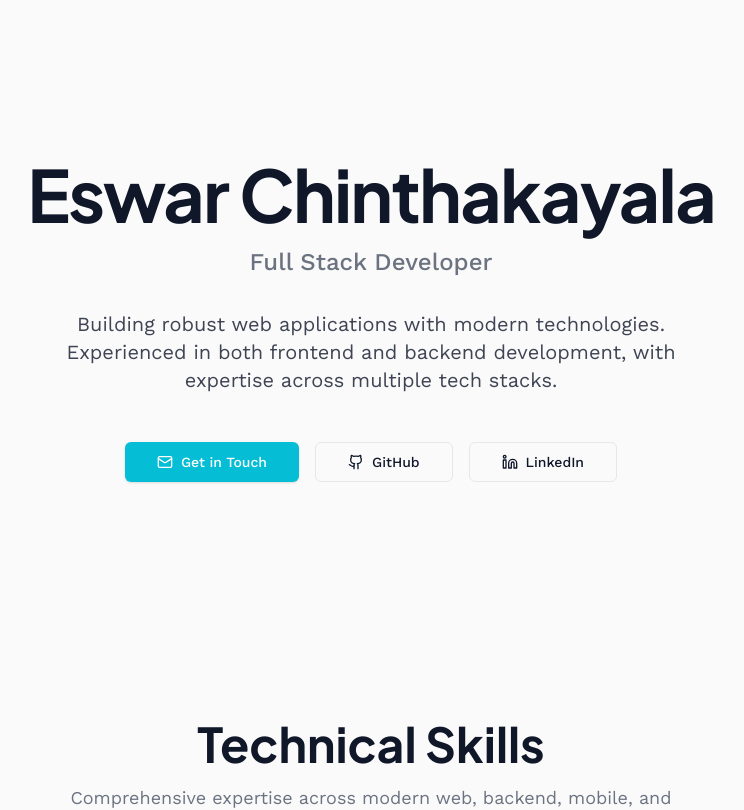
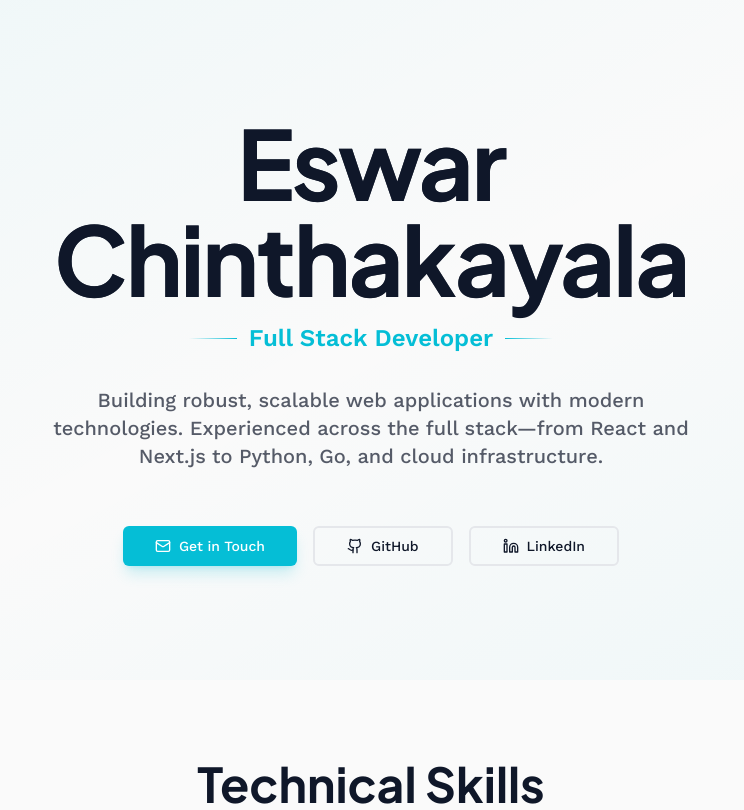
Before and after one commit to Eswar-space/sg-800045c9-3163-4455-8b6b-9dd248f2b8f6-1775826113, a Next.js app: page / in a window 1280 px wide. Shown: the top 810 px of the page, without its empty margins (269-1013 px from the left). Built offline with nearby package versions, Linux system fonts and the light colour scheme.

Commit message:
feat(portfolio): enhance hero section and add smooth scroll

```diff
--- a/src/components/Hero.tsx
+++ b/src/components/Hero.tsx
@@ -2,34 +2,65 @@ import { Github, Linkedin, Mail } from "lucide-react";
 import { Button } from "@/components/ui/button";
 
 export function Hero() {
+  const scrollToContact = () => {
+    document.getElementById("contact")?.scrollIntoView({ behavior: "smooth" });
+  };
+
   return (
-    <section className="min-h-[80vh] flex items-center justify-center px-4 py-20">
-      <div className="max-w-4xl mx-auto text-center space-y-8">
+    <section className="relative min-h-[85vh] flex items-center justify-center px-4 py-20 overflow-hidden">
+      {/* Gradient Background Accent */}
+      <div className="absolute inset-0 bg-gradient-to-br from-primary/5 via-transparent to-accent/5 pointer-events-none" />
+
+      <div className="relative max-w-4xl mx-auto text-center space-y-8 animate-in fade-in slide-in-from-bottom-4 duration-1000">
         <div className="space-y-4">
-          <h1 className="font-heading text-5xl md:text-7xl font-bold tracking-tight">
+          <div className="inline-block">
+            <h1 className="font-heading text-5xl md:text-7xl lg:text-8xl font-bold tracking-tight bg-gradient-to-br from-foreground to-foreground/70 bg-clip-text">
               Eswar Chinthakayala
             </h1>
-          <p className="text-xl md:text-2xl text-muted-foreground font-medium">
+          </div>
+          <div className="flex items-center justify-center gap-3">
+            <div className="h-px w-12 bg-gradient-to-r from-transparent to-primary" />
+            <p className="text-xl md:text-2xl text-primary font-semibold">
               Full Stack Developer
             </p>
+            <div className="h-px w-12 bg-gradient-to-l from-transparent to-primary" />
+          </div>
         </div>
 
-        <p className="text-lg md:text-xl text-foreground/80 max-w-2xl mx-auto leading-relaxed">
-          Building robust web applications with modern technologies. Experienced in both frontend and backend development, with expertise across multiple tech stacks.
+        <p className="text-lg md:text-xl text-foreground/70 max-w-2xl mx-auto leading-relaxed font-medium">
+          Building robust, scalable web applications with modern technologies. Experienced across the full stack—from React and Next.js to Python, Go, and cloud infrastructure.
         </p>
 
-        <div className="flex items-center justify-center gap-4 pt-4">
-          <Button size="lg" className="gap-2">
+        <div className="flex flex-wrap items-center justify-center gap-4 pt-6">
+          <Button
+            size="lg"
+            className="gap-2 shadow-lg shadow-primary/20 hover:shadow-xl hover:shadow-primary/30 transition-all duration-300"
+            onClick={scrollToContact}
+          >
             <Mail className="w-4 h-4" />
             Get in Touch
           </Button>
-          <Button size="lg" variant="outline" className="gap-2">
+          <Button
+            size="lg"
+            variant="outline"
+            className="gap-2 border-2 hover:border-primary/50 hover:bg-primary/5 transition-all duration-300"
+            asChild
+          >
+            <a href="https://github.com" target="_blank" rel="noopener noreferrer">
               <Github className="w-4 h-4" />
               GitHub
+            </a>
           </Button>
-          <Button size="lg" variant="outline" className="gap-2">
+          <Button
+            size="lg"
+            variant="outline"
+            className="gap-2 border-2 hover:border-primary/50 hover:bg-primary/5 transition-all duration-300"
+            asChild
+          >
+            <a href="https://linkedin.com" target="_blank" rel="noopener noreferrer">
               <Linkedin className="w-4 h-4" />
               LinkedIn
+            </a>
           </Button>
         </div>
       </div>
--- a/src/styles/globals.css
+++ b/src/styles/globals.css
@@ -55,7 +55,12 @@
   * {
     @apply border-border;
   }
+
+  html {
+    scroll-behavior: smooth;
+  }
+
   body {
-    @apply bg-background text-foreground font-sans;
+    @apply bg-background text-foreground font-sans antialiased;
   }
 }
```
Lines whose indentation alone changed are shown as unchanged.
